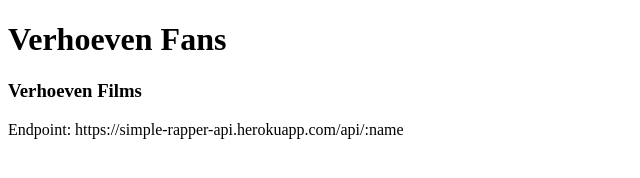
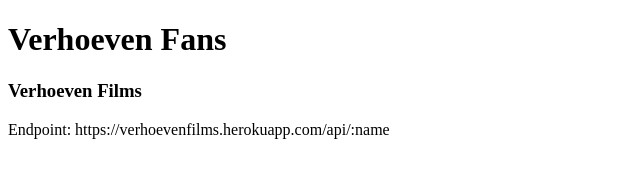
Before and after one commit to muckitymuck/class37api, a website: page index.html in a window 1280 px wide. Shown: the full height of the page, 0-640 px from the left. Drawn offline with Linux system fonts and the light colour scheme.

Commit message:
updating frontpage

```diff
--- a/index.html
+++ b/index.html
@@ -8,7 +8,7 @@
         <h1>Verhoeven Fans</h1>
         <h2></h2>
         <h3>Verhoeven Films</h3>
-        <span>Endpoint: https://simple-rapper-api.herokuapp.com/api/:name</span>
+        <span>Endpoint: https://verhoevenfilms.herokuapp.com/api/:name</span>
 
 
     <script src="js/main.js"></script>
```
